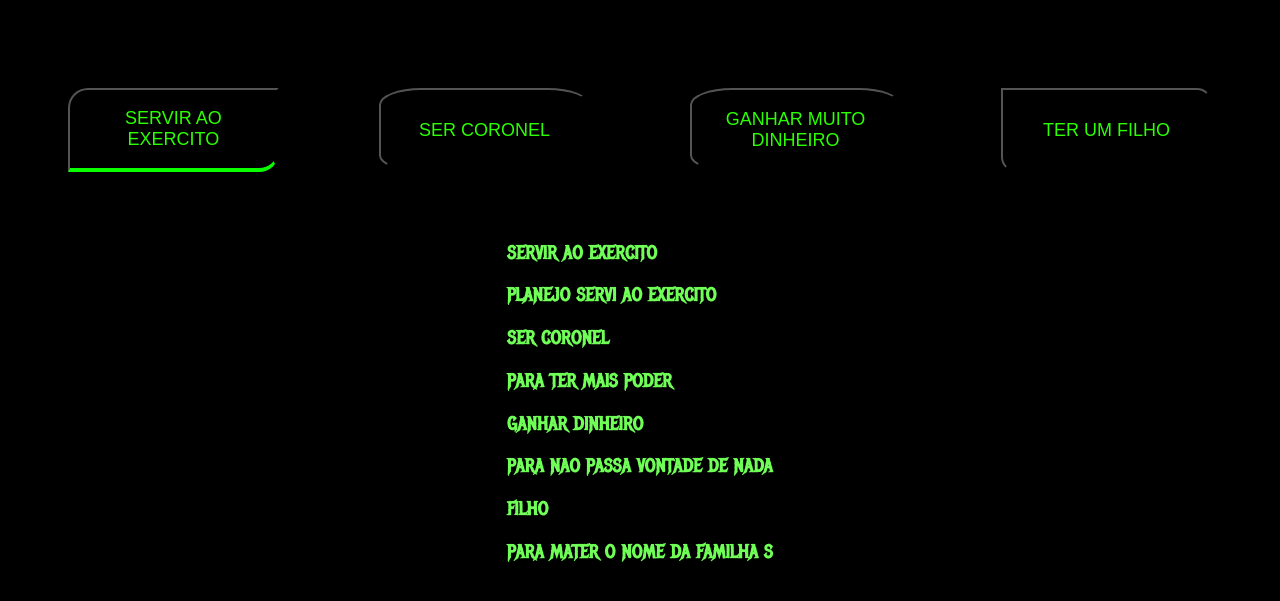
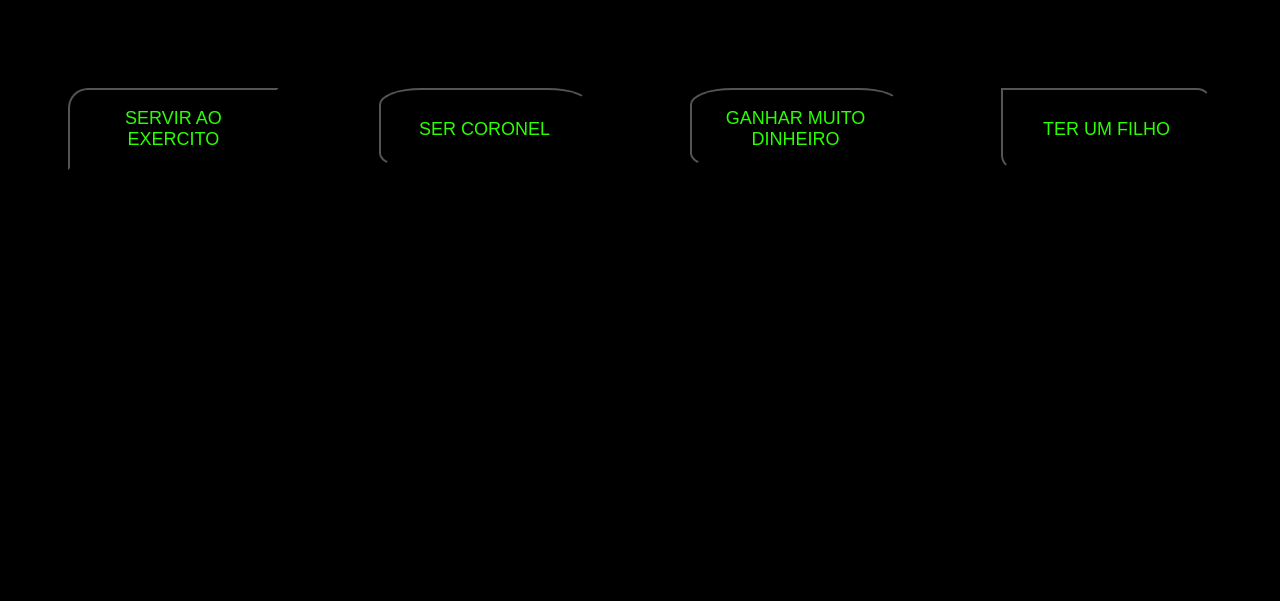
Before and after one commit to diogofabricio12345/terror-e-anime-, a plain HTML site: page projetos do ano/index.html in a window 1280 px wide. Both pictures are taken after a click on the button "SERVIR AO EXERCITO". Shown: the part 115-716 px from the top of the page. Drawn offline with Linux system fonts and the light colour scheme.

Commit message:
Add files via upload

```diff
--- /dev/null
+++ b/projetos do ano/dragon.js
@@ -0,0 +1,16 @@
+const botoes = document.querySelectorAll(".botao");
+const textos = document.querySelectorAll("textos");
+//Declara quais elementos vão ser lidos. O script vai ler todos que tiverem a classe "botao".
+
+for(let i=0;i <botoes.length;i++){
+    //Variável "i" é igual a 0, mas enquanto essa variável for menor que a quantidade de elementos nessa lista, aumentamos o valor de "i", ou seja, i será a quantidade de botões.
+    botoes[i].onclick = function() {
+        for(let j=0;j<botoes.length;j++) {
+        botoes[j].classList.remove("ativo");
+        textos[j].classlist.remove("ativo");
+        }
+        //Remove a classe "ativo" de todos os botões.
+        botoes[i].classList.add("ativo");
+        //Adiciona a classe ativo só no botão clicado.
+    }
+}
--- a/projetos do ano/index.html
+++ b/projetos do ano/index.html
@@ -21,28 +21,27 @@
 
     <div class="aba-texto">
         <div class="aba-conteudo">
-            <h3 class="aba-conteudo-titulo-principal">SERVIR AO EXERCITO</h3>
-            <h3 class="aba-conteudo-titulo-secundario">PLANEJO SERVI AO EXERCITO</h3>
+            <h3 class="ativo aba-conteudo-titulo-principal">SERVIR AO EXERCITO</h3>
+            <h3 class="aba-conteudo-titulo-secundario">planejo servi ao exercito</h3>
         </div>
 
         <div class="aba-conteudo">
             <h3 class="aba-conteudo-titulo-principal">SER CORONEL</h3>
-            <h3 class="aba-conteudo-titulo-secundario">PARA TER MAIS PODER </h3>
+            <h3 class="aba-conteudo-titulo-secundario">para ter mais poder </h3>
         </div>
 
         <div class="aba-conteudo">
             <h3 class="aba-conteudo-titulo-principal">GANHAR DINHEIRO</h3>
-            <h3 class="aba-conteudo-titulo-secundario">PARA NAO PASSA VONTADE DE NADA </h3>
+            <h3 class="aba-conteudo-titulo-secundario">para nao passa vontade de nada</h3>
         </div>
 
         <div class="aba-conteudo">
             <h3 class="aba-conteudo-titulo-principal">FILHO</h3>
-            <h3 class="aba-conteudo-titulo-secundario">PARA MATER O NOME DA FAMILHA S</h3>
+            <h3 class="aba-conteudo-titulo-secundario">para mater o nome da familia</h3>
         </div>
     </div>
 
-
-
     </section>
+    <script src ="dragon.js"></script>
 </body>
 </html>
--- a/projetos do ano/style.css
+++ b/projetos do ano/style.css
@@ -56,14 +56,15 @@ display: flex;
 
 }
 .botao:first-child{
-border-radius: 20px  000;
+border-radius
+: 20px  000;
 
 }
 .botao:last-child{
 border-radius:0 15px 00;
 
 }
-.ativo{
+.botao.ativo{
 background: var(--botao-ativo);
 border-bottom: 4px solid rgb(9, 255, 0);
 }
@@ -71,6 +72,22 @@ border-bottom: 4px solid rgb(9, 255, 0);
 
  background-color: black var(--texto-fundo) ;
 
+}
+.aba-conteudo.ativo{
+ display: block;
+
+}
+.aba-conteudo{
+    display: none;
+}
+.aba-conteudo-titulo-principal{
+font-size: 0px;
+text-align: center;
+}
+.aba-conteudo-titulo-secundario{
+color:var(--texto1) azure;
+text-transform: uppercase;
+
 
 
 }
```
